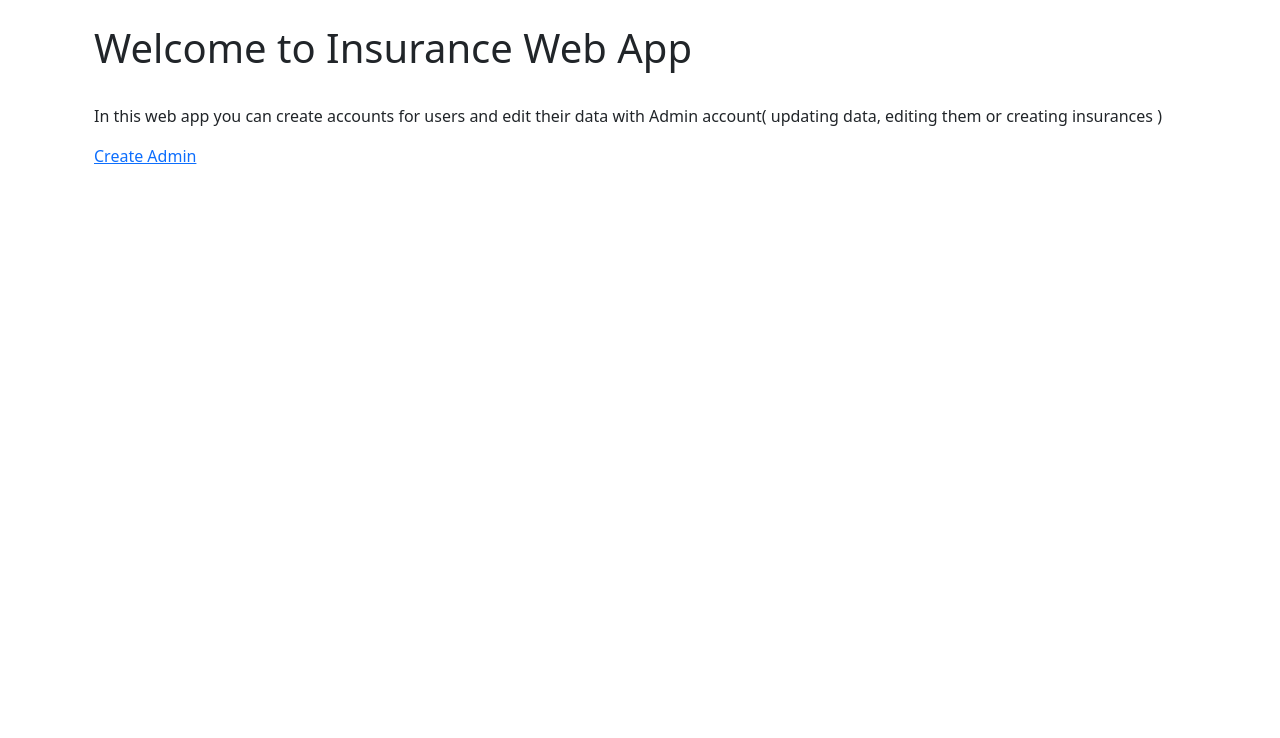
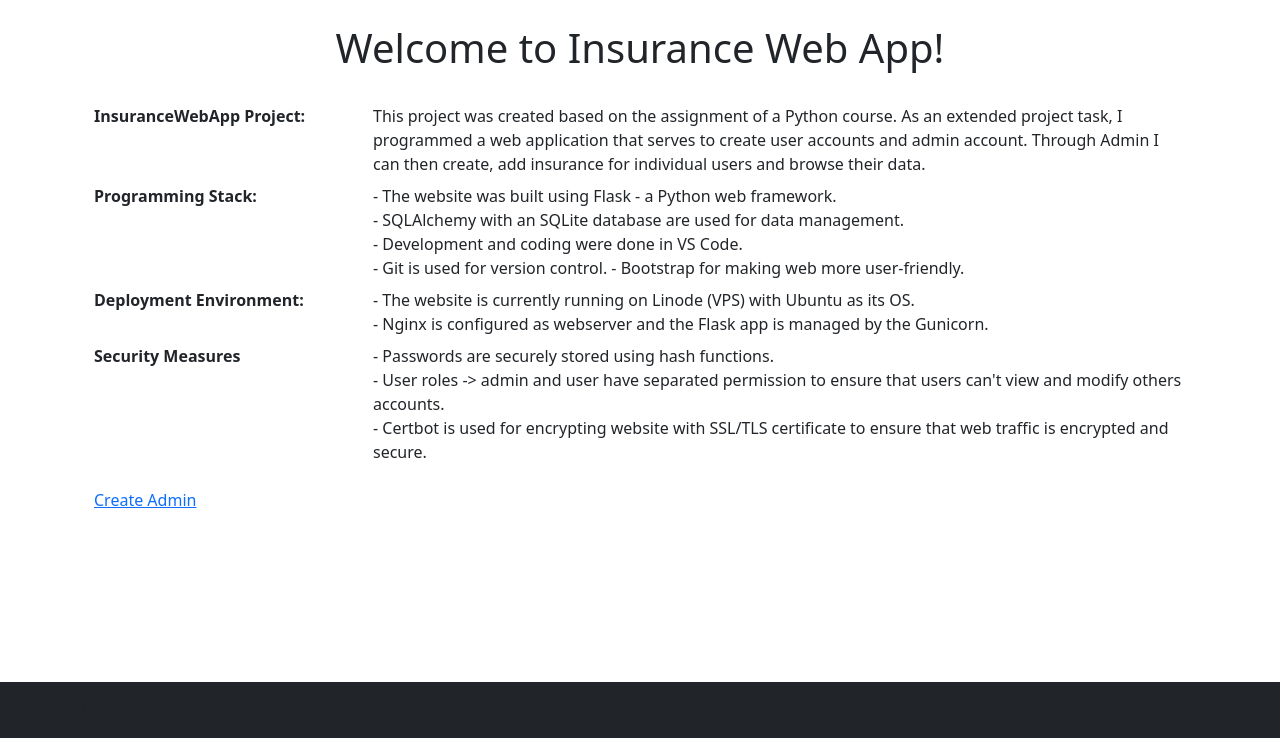
Before and after one commit to CurlyByte/InsuranceWebApp, a Flask app: page / in a window 1280 px wide. Shown: the part 62-800 px from the top of the page. Run offline with Flask 3, Linux system fonts and the light colour scheme.

Commit message:
Homepage edited

```diff
--- a/website/auth.py
+++ b/website/auth.py
@@ -1,4 +1,4 @@
-from flask import Blueprint,render_template, flash, redirect, url_for
+from flask import Blueprint,render_template, flash, redirect, url_for, request
 from .models import User
 from werkzeug.security import generate_password_hash, check_password_hash
 from . import db
@@ -124,12 +124,12 @@
         if admin:
             flash("Username already exists!", category='error')
         else:
-            new_admin=User(name=username,password=generate_password_hash(password, method='sha256'))
+            new_admin=User(id=1,name=username,password=generate_password_hash(password, method='sha256'))
             db.session.add(new_admin)
             db.session.commit()
             login_user(new_admin, remember=True)
             flash("Admin created!",category='success')
-            return redirect(url_for('views.admin'))
+            return redirect(url_for('views.home_page'))
 
     return render_template("admin/sign_up_admin.html", form=form, admin=current_user)
 
--- a/website/static/style.css
+++ b/website/static/style.css
@@ -6,3 +6,9 @@
     padding: 0px 0px 0px 0px;
     min-width: 960px;
 }
+
+@media (min-width: 768px) {
+    .bd-placeholder-img-lg {
+      font-size: 3.5rem;
+    }
+  }
--- a/website/templates/base.html
+++ b/website/templates/base.html
@@ -81,6 +81,7 @@
       </div>
     </div>
   </nav>
+  <main>
   {% endblock %}
   <!-- creating a looping from messages so it can print them if there is any flash message-->
   {% with messages = get_flashed_messages(with_categories=true) %}
@@ -114,8 +115,16 @@
 
   <script src="https://cdn.jsdelivr.net/npm/bootstrap@5.3.1/dist/js/bootstrap.bundle.min.js"
     integrity="sha384-HwwvtgBNo3bZJJLYd8oVXjrBZt8cqVSpeBNS5n7C8IVInixGAoxmnlMuBnhbgrkm"
-    crossorigin="anonymous"></script>
-</body>
+    crossorigin="anonymous">
+  </script>
+  </main>
+    <footer class="footer mt-auto py-3 bg-dark fixed-bottom">
+      <div class="container">
+        <span class="text-muted text-white" >Place sticky footer content here.</span>
+      </div>
+    </footer>
+
+  </body>
 
 
 </html>
--- a/website/templates/home.html
+++ b/website/templates/home.html
@@ -1,19 +1,42 @@
 {% extends "base.html" %} {% block title %}Home Page{% endblock %} {% block body
 %}
-<div class="container">
+<div class="container ">
   <br />
-  <h1>Welcome to Insurance Web App</h1>
+  <h1 class="text-center">Welcome to Insurance Web App!</h1>
   <br />
-  <p>
-    In this web app you can create accounts for users and edit their data with
-    Admin account( updating data, editing them or creating insurances )
+
+<dl class="row">
+  <dt class="col-sm-3">InsuranceWebApp Project:</dt>
+  <dd class="col-sm-9">
+    This project was created based on the assignment of a Python course.
+    As an extended project task, I programmed a web application that serves to create user accounts and admin account.
+    Through Admin I can then create, add insurance for individual users and browse their data. </dd>
+
+  <dt class="col-sm-3">Programming Stack:</dt>
+  <dd class="col-sm-9">
+    - The website was built using Flask - a Python web framework.<br/>
+    - SQLAlchemy with an SQLite database are used for data management.<br/>
+    - Development and coding were done in VS Code.<br/>
+    - Git is used for version control.
+    - Bootstrap for making web more user-friendly.
+  </dd>
+
+  <dt class="col-sm-3">Deployment Environment:</dt>
+  <dd class="col-sm-9">- The website is currently running on Linode (VPS) with Ubuntu as its OS.<br/> - Nginx is configured as webserver and the Flask app is managed by the Gunicorn.<br/></dd>
+
+  <dt class="col-sm-3 text-truncate">Security Measures</dt>
+  <dd class="col-sm-9">- Passwords are securely stored using hash functions. <br/>- User roles -> admin and user have separated permission to ensure that users can't view and modify others accounts.
+  <br/> - Certbot is used for encrypting website with SSL/TLS certificate to ensure that web traffic is encrypted and secure.
+</dd>
+  </dd>
+</dl>
+
   </p>
   {% if admin_exists %}
   <br />
   <p>
-    Admin already created, please <a href="/admin_user">log in as Admin</a> to
-    modify Users data
-  </p>
+    Admin account is already created from previous session please <a href="/admin_user">log in as Admin</a> (Username: admin, Password: admin) to
+    modify users data. Or you can login or create a new users via navbar. </p>
   {% else %}
   <a href="/admin_sign_up">Create Admin</a>
   {% endif %}
```
Also changed, not shown: website/templates/admin/sign_up_admin.html (+17 -14 lines).
